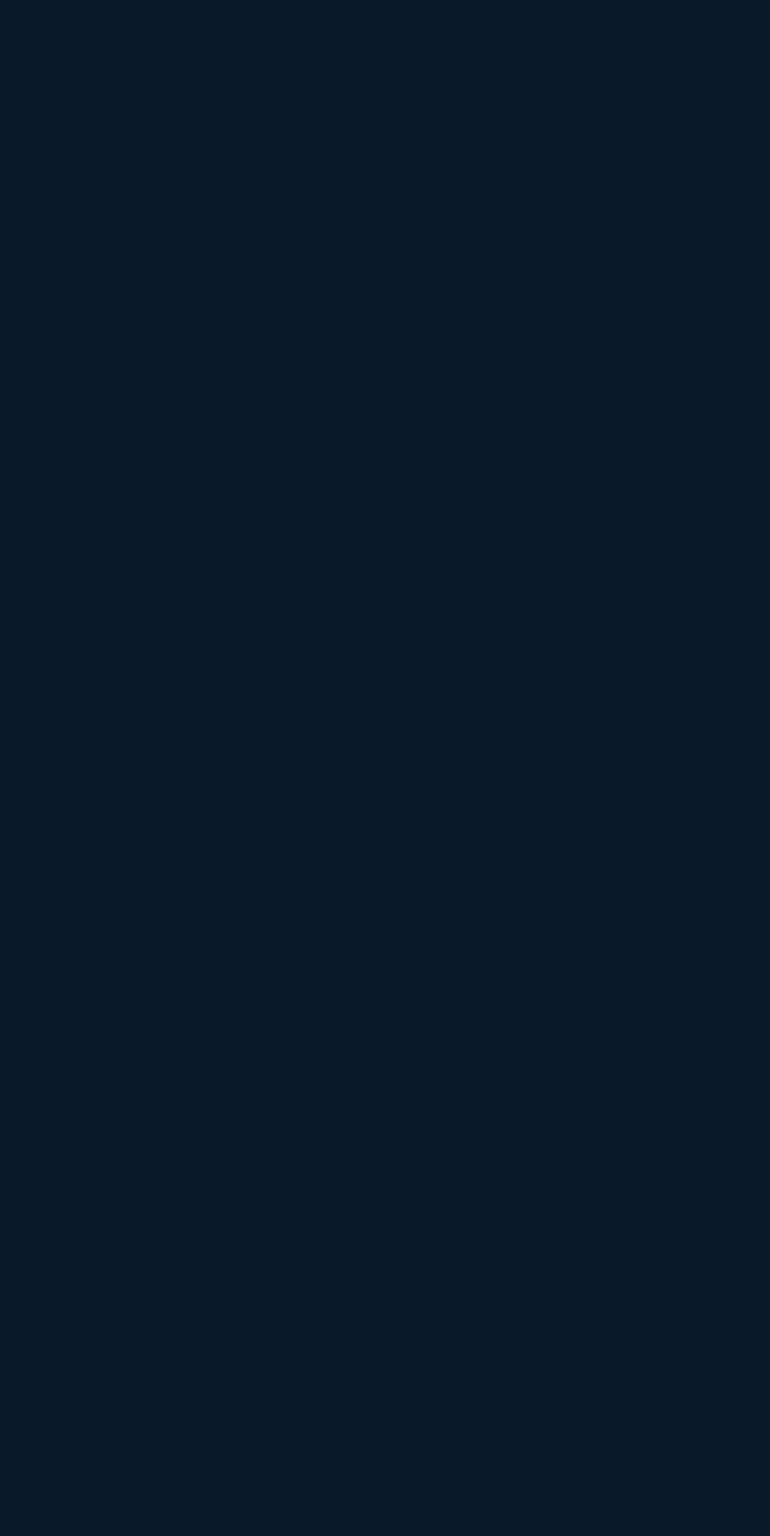
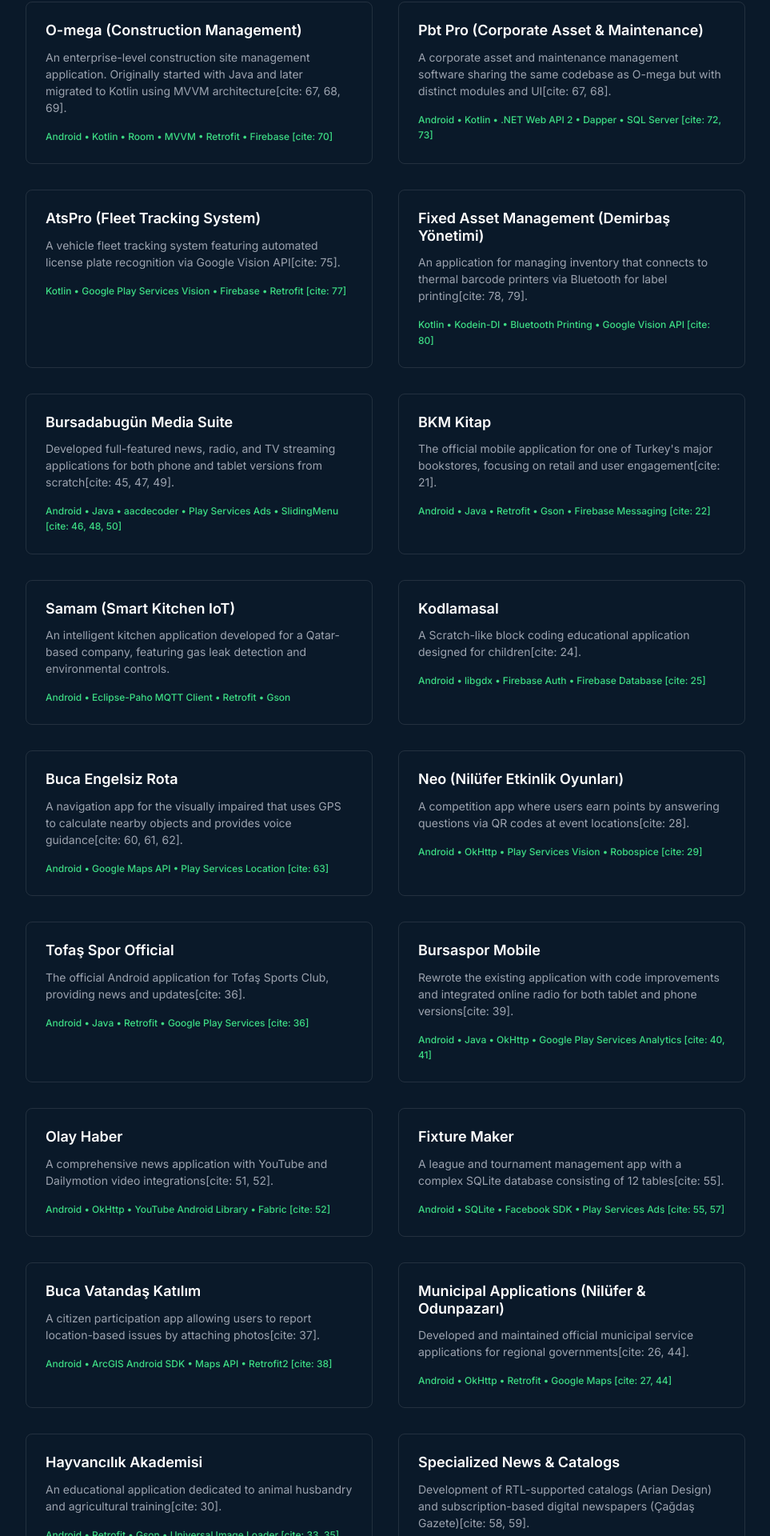
Before and after one commit to kemaleddin/potfolio, a React (Vite) app: page /timeline/work/1 in a window 1280 px wide. Shown: the part 509-2429 px from the top of the page at 80% size, without its empty margins (158-1121 px from the left). Before the commit the page ends 800 px from the top, so only its background shows below. Built offline with nearby package versions, Linux system fonts and the light colour scheme.

Commit message:
Fix: Restore missing projects data in Projects.tsx

```diff
--- a/src/components/Projects.tsx
+++ b/src/components/Projects.tsx
@@ -14,7 +14,150 @@
       "tech": ".NET 8 • ASP.NET Core MVC • EF Core • PostgreSQL • CQRS • MediatR",
       "type": "Full-Stack"
     },
-    // ... (rest of the projects array remains the same as user provided) ...
+    {
+      "id": 102,
+      "experienceId": 1,
+      "title": "Business Dashboard & Management Web App",
+      "description": "Designed a web-based dashboard for business reporting and role-based authorization, including an upgrade of the frontend from Angular 11 to 15.",
+      "tech": ".NET Core • Angular • EF Core • SQL Server",
+      "type": "Web"
+    },
+    {
+      "id": 103,
+      "experienceId": 2,
+      "title": "O-mega (Construction Management)",
+      "description": "An enterprise-level construction site management application. Originally started with Java and later migrated to Kotlin using MVVM architecture[cite: 67, 68, 69].",
+      "tech": "Android • Kotlin • Room • MVVM • Retrofit • Firebase [cite: 70]",
+      "type": "Mobile"
+    },
+    {
+      "id": 104,
+      "experienceId": 2,
+      "title": "Pbt Pro (Corporate Asset & Maintenance)",
+      "description": "A corporate asset and maintenance management software sharing the same codebase as O-mega but with distinct modules and UI[cite: 67, 68].",
+      "tech": "Android • Kotlin • .NET Web API 2 • Dapper • SQL Server [cite: 72, 73]",
+      "type": "Mobile & Backend"
+    },
+    {
+      "id": 105,
+      "experienceId": 2,
+      "title": "AtsPro (Fleet Tracking System)",
+      "description": "A vehicle fleet tracking system featuring automated license plate recognition via Google Vision API[cite: 75].",
+      "tech": "Kotlin • Google Play Services Vision • Firebase • Retrofit [cite: 77]",
+      "type": "Mobile"
+    },
+    {
+      "id": 106,
+      "experienceId": 2,
+      "title": "Fixed Asset Management (Demirbaş Yönetimi)",
+      "description": "An application for managing inventory that connects to thermal barcode printers via Bluetooth for label printing[cite: 78, 79].",
+      "tech": "Kotlin • Kodein-DI • Bluetooth Printing • Google Vision API [cite: 80]",
+      "type": "Mobile"
+    },
+    {
+      "id": 107,
+      "experienceId": 3,
+      "title": "Bursadabugün Media Suite",
+      "description": "Developed full-featured news, radio, and TV streaming applications for both phone and tablet versions from scratch[cite: 45, 47, 49].",
+      "tech": "Android • Java • aacdecoder • Play Services Ads • SlidingMenu [cite: 46, 48, 50]",
+      "type": "Mobile"
+    },
+    {
+      "id": 108,
+      "experienceId": 3,
+      "title": "BKM Kitap",
+      "description": "The official mobile application for one of Turkey's major bookstores, focusing on retail and user engagement[cite: 21].",
+      "tech": "Android • Java • Retrofit • Gson • Firebase Messaging [cite: 22]",
+      "type": "Mobile"
+    },
+    {
+      "id": 109,
+      "experienceId": 3,
+      "title": "Samam (Smart Kitchen IoT)",
+      "description": "An intelligent kitchen application developed for a Qatar-based company, featuring gas leak detection and environmental controls.",
+      "tech": "Android • Eclipse-Paho MQTT Client • Retrofit • Gson ",
+      "type": "Mobile/IoT"
+    },
+    {
+      "id": 110,
+      "experienceId": 3,
+      "title": "Kodlamasal",
+      "description": "A Scratch-like block coding educational application designed for children[cite: 24].",
+      "tech": "Android • libgdx • Firebase Auth • Firebase Database [cite: 25]",
+      "type": "Mobile/Education"
+    },
+    {
+      "id": 111,
+      "experienceId": 3,
+      "title": "Buca Engelsiz Rota",
+      "description": "A navigation app for the visually impaired that uses GPS to calculate nearby objects and provides voice guidance[cite: 60, 61, 62].",
+      "tech": "Android • Google Maps API • Play Services Location [cite: 63]",
+      "type": "Mobile"
+    },
+    {
+      "id": 112,
+      "experienceId": 3,
+      "title": "Neo (Nilüfer Etkinlik Oyunları)",
+      "description": "A competition app where users earn points by answering questions via QR codes at event locations[cite: 28].",
+      "tech": "Android • OkHttp • Play Services Vision • Robospice [cite: 29]",
+      "type": "Mobile"
+    },
+    {
+      "id": 113,
+      "experienceId": 3,
+      "title": "Tofaş Spor Official",
+      "description": "The official Android application for Tofaş Sports Club, providing news and updates[cite: 36].",
+      "tech": "Android • Java • Retrofit • Google Play Services [cite: 36]",
+      "type": "Mobile"
+    },
+    {
+      "id": 114,
+      "experienceId": 3,
+      "title": "Bursaspor Mobile",
+      "description": "Rewrote the existing application with code improvements and integrated online radio for both tablet and phone versions[cite: 39].",
+      "tech": "Android • Java • OkHttp • Google Play Services Analytics [cite: 40, 41]",
+      "type": "Mobile"
+    },
+    {
+      "id": 115,
+      "experienceId": 3,
+      "title": "Olay Haber",
+      "description": "A comprehensive news application with YouTube and Dailymotion video integrations[cite: 51, 52].",
+      "tech": "Android • OkHttp • YouTube Android Library • Fabric [cite: 52]",
+      "type": "Mobile"
+    },
+    {
+      "id": 116,
+      "experienceId": 3,
+      "title": "Fixture Maker",
+      "description": "A league and tournament management app with a complex SQLite database consisting of 12 tables[cite: 55].",
+      "tech": "Android • SQLite • Facebook SDK • Play Services Ads [cite: 55, 57]",
+      "type": "Mobile"
+    },
+    {
+      "id": 117,
+      "experienceId": 3,
+      "title": "Buca Vatandaş Katılım",
+      "description": "A citizen participation app allowing users to report location-based issues by attaching photos[cite: 37].",
+      "tech": "Android • ArcGIS Android SDK • Maps API • Retrofit2 [cite: 38]",
+      "type": "Mobile"
+    },
+    {
+      "id": 118,
+      "experienceId": 3,
+      "title": "Municipal Applications (Nilüfer & Odunpazarı)",
+      "description": "Developed and maintained official municipal service applications for regional governments[cite: 26, 44].",
+      "tech": "Android • OkHttp • Retrofit • Google Maps [cite: 27, 44]",
+      "type": "Mobile"
+    },
+    {
+      "id": 119,
+      "experienceId": 3,
+      "title": "Hayvancılık Akademisi",
+      "description": "An educational application dedicated to animal husbandry and agricultural training[cite: 30].",
+      "tech": "Android • Retrofit • Gson • Universal Image Loader [cite: 33, 35]",
+      "type": "Mobile"
+    },
     {
       "id": 120,
       "experienceId": 3,
```
